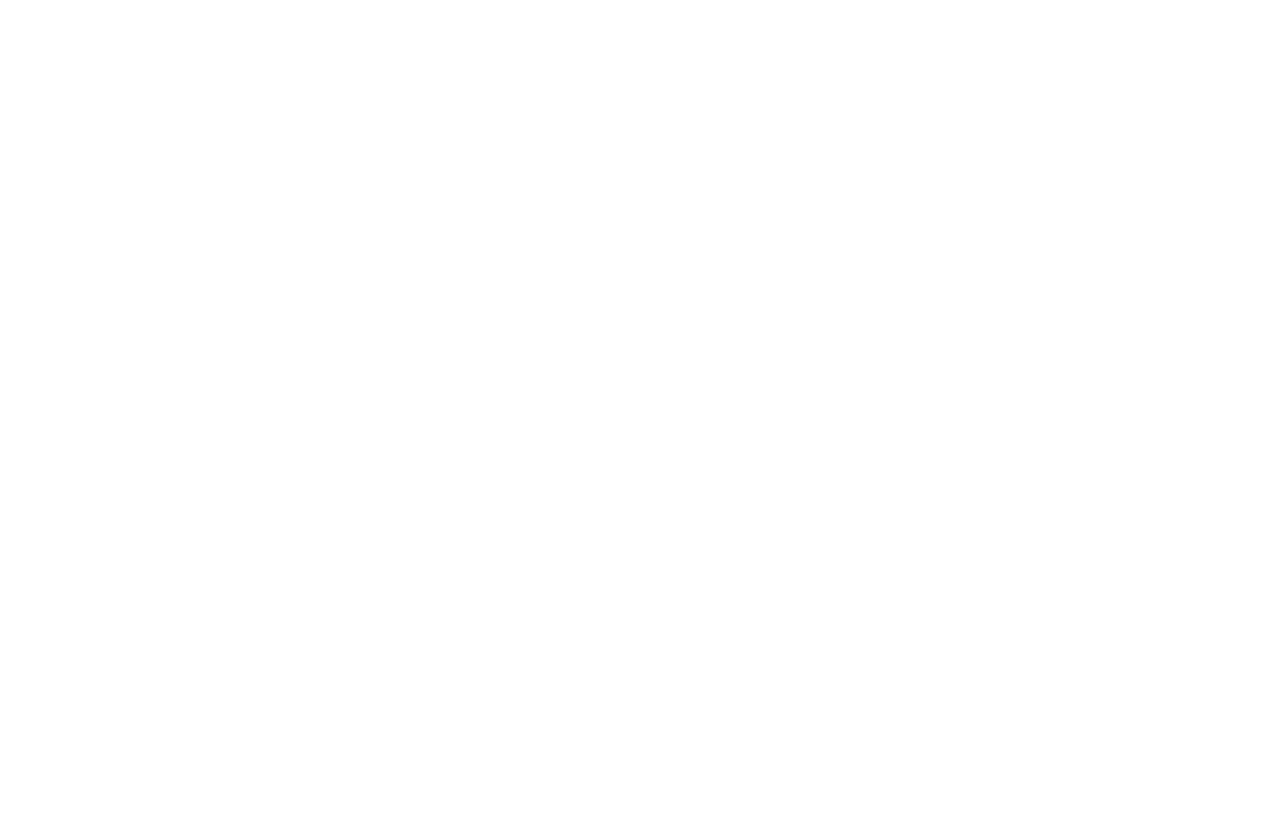
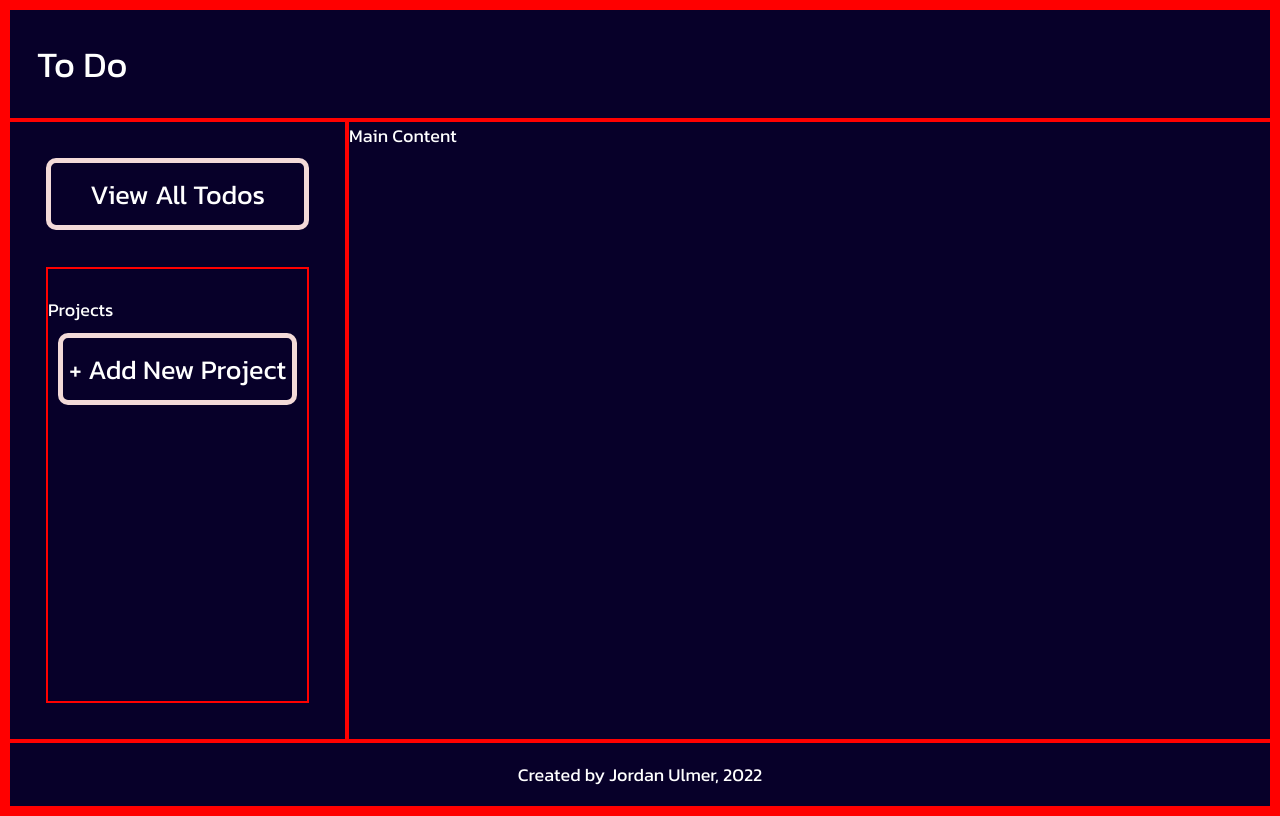
Before and after one commit to BreadleyCooper/todolist, a website with bundled scripts: page dist/index.html in a window 1280 px wide. Built offline with nearby package versions, Linux system fonts and the light colour scheme.

Commit message:
addded todo factory function

```diff
--- a/package.json
+++ b/package.json
@@ -18,6 +18,8 @@
   },
   "homepage": "https://github.com/BreadleyCooper/todolist#readme",
   "devDependencies": {
+    "css-loader": "^6.7.1",
+    "style-loader": "^3.3.1",
     "webpack-cli": "^4.9.2"
   }
 }
--- a/src/index.js
+++ b/src/index.js
@@ -1 +1,47 @@
-console.log("test")
+import "./style.css"
+import Todo from "./todoObjects"
+// grabbing the root node element
+
+const content = document.querySelector("#content")
+
+// grid container
+const container = document.createElement("div")
+container.classList.toggle("container")
+
+// header
+const header = document.createElement("div")
+header.classList.toggle("header")
+header.textContent = "To Do"
+
+// left sidebar
+const leftSidebar = document.createElement("div")
+leftSidebar.classList.toggle("leftSidebar")
+const viewAll = document.createElement("button");
+viewAll.classList.toggle("viewAll")
+viewAll.textContent = "View All Todos"
+const projects = document.createElement("div")
+projects.classList.toggle("projects")
+projects.textContent = "Projects"
+const addNewProject = document.createElement("button")
+addNewProject.classList.toggle("addNewProject")
+addNewProject.textContent = "+ Add New Project"
+projects.appendChild(addNewProject)
+
+
+// main content
+const main = document.createElement("div")
+main.classList.toggle("main")
+main.textContent = "Main Content"
+
+// footer
+const footer = document.createElement("div")
+footer.classList.toggle("footer")
+footer.textContent = "Created by Jordan Ulmer, 2022"
+// appending to the parent elements
+content.appendChild(container)
+container.append(header, leftSidebar, main, footer)
+leftSidebar.append(viewAll, projects)
+
+const gardening = new Todo("Gardening","Gardening","Urgent","monday")
+gardening.pushProject()
+gardening.pushTodo()
--- /dev/null
+++ b/src/style.css
@@ -0,0 +1,80 @@
+
+@import url('https://fonts.googleapis.com/css2?family=Kanit:ital,wght@0,100;0,200;0,300;0,400;0,500;0,600;0,700;0,800;0,900;1,100;1,200;1,300;1,400;1,500;1,600;1,700;1,800;1,900&display=swap');
+:root {
+  font-size: 18px;
+  margin: 0;
+  font-family: kanit, sans-serif
+}
+* {
+  border: 2px red solid
+}
+body {
+  margin: 0
+}
+.container {
+  display: grid;
+  grid-template: auto 1fr auto / auto 1fr;
+  background-color: hsl(250, 100%, 8%);
+  height: 100vh;
+  color: white
+}
+.header {
+  grid-column: 1 / -1;
+  padding: 1.5rem;
+  font-size: 2rem;
+}
+.leftSidebar {
+  grid-column: 1 / 2 ;
+  padding: 2rem;
+  display: grid;
+  grid-template-rows: 1fr 4fr
+
+}
+.viewAll {
+  grid-row: 1 / 2;
+  background-color: transparent;
+  color: white;
+  border-radius: 10px;
+  height: 4rem;
+  transition: 0.5s;
+  cursor: pointer;
+  border: hsl(4, 53%, 90%) solid 5px;
+  font-size: 1.5rem;
+  font-family: inherit;
+}
+.viewAll:hover{
+  background-color: hsl(4, 53%, 90%);
+  color: black
+}
+.projects {
+  grid-row: 2 / -1;
+  padding-top: 1.5rem;
+  display: grid;
+  grid-template-rows: auto 1fr;
+}
+.addNewProject {
+  background-color: transparent;
+  color: white;
+  border-radius: 10px;
+  height: 4rem;
+  transition: 0.5s;
+  cursor: pointer;
+  border: hsl(4, 53%, 90%) solid 5px;
+  font-size: 1.5rem;
+  font-family: inherit;
+  margin: 10px;
+
+}
+.addNewProject:hover {
+  background-color: hsl(4, 53%, 90%);
+  color: black
+}
+.main {
+  grid-column: 2 / -1;
+  ;
+}
+.footer {
+  grid-column: 1 / -1;
+  padding: 1rem;
+  text-align: center;
+}
--- /dev/null
+++ b/src/todoObjects.js
@@ -0,0 +1,18 @@
+let projectArray = []//push the project name of when a new todo is made in here
+let todoArray = [] //push each todo object into this array to list them easier
+function Todo (name, project, priority, dueDate) {
+    this.name = name;
+    this.project = project;
+    this.priority = priority;
+    this.dueDate = dueDate;
+    this.pushTodo = function() {
+        todoArray.push(this)
+        console.log(todoArray)
+    }
+    this.pushProject = function() {
+        projectArray.push(this.project)
+        console.log(projectArray)
+    }
+}
+
+export default Todo
--- a/webpack.config.js
+++ b/webpack.config.js
@@ -6,4 +6,12 @@ module.exports = {
         filename: 'main.js',
         path: path.resolve(__dirname, 'dist'),
     },
+    module: {
+        rules: [
+            {
+                test: /\.css$/i,
+                use: ["style-loader", "css-loader"],
+            },
+        ],
+    },
 };
```
Also changed, not shown: dist/index.html, dist/main.js, 1 other file.
